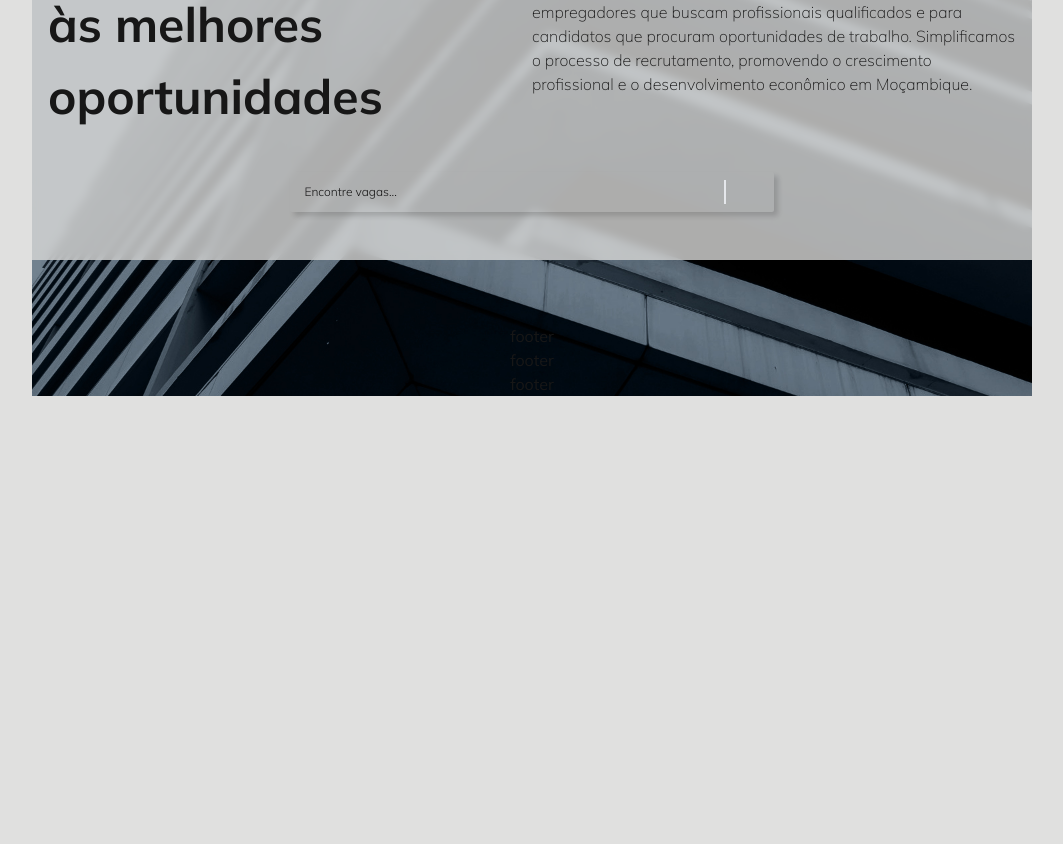
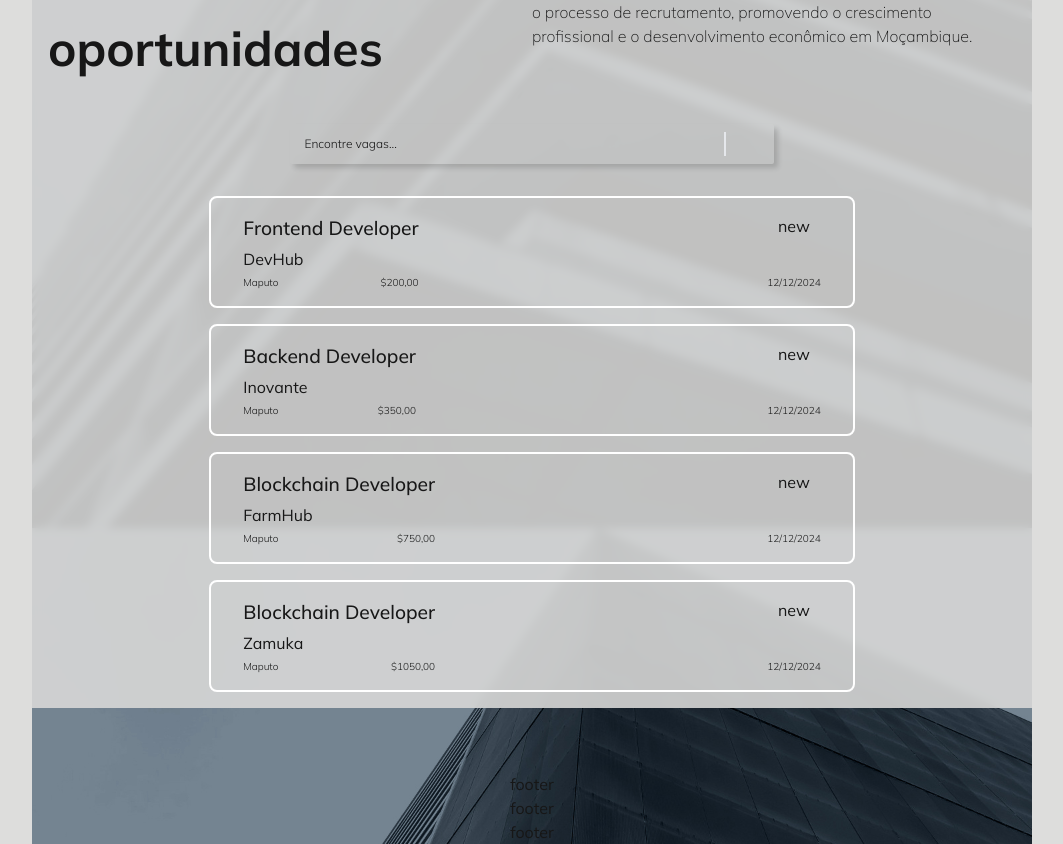
Before and after one commit to ArcidesFerrao/djopa, a Next.js app: page / in a window 1280 px wide. Shown: the part 588-1432 px from the top of the page, without its empty margins (108-1171 px from the left). Before the commit the page ends 984 px from the top, so only its background shows below. Built offline with nearby package versions, Linux system fonts and the light colour scheme; no server answers.

Commit message:
job list on home page

```diff
--- a/src/app/globals.css
+++ b/src/app/globals.css
@@ -3,7 +3,7 @@
 @tailwind utilities;
 
 :root {
-  --background: #d9d9d8cc;
+  --background: rgba(217, 217, 216, 0.89);
   --bg-color: rgba(217, 217, 216);
   --foreground: #171717;
   --footer-bg: #03101b;
@@ -47,9 +47,10 @@ main {
   background: var(--background);
   backdrop-filter: blur(4px);
   -webkit-backdrop-filter: blur(8px);
-
+  transition: all 250ms ease-in;
   width: 100%;
-  min-height: 50vh;
+  min-height: 80vh;
+  height: fit-content;
   /* z-index: 99; */
 }
 
--- a/src/app/layout.tsx
+++ b/src/app/layout.tsx
@@ -24,7 +24,7 @@ export default function RootLayout({
 
               <div className="navigators">
                 <NavLink href="/">Home</NavLink>
-                <NavLink href="/emprego">Emprego</NavLink>
+                {/* <NavLink href="/emprego">Emprego</NavLink> */}
                 <NavLink href="/contacto">Contacto</NavLink>
               </div>
               <div className="space-nav"></div>
--- a/src/app/page.tsx
+++ b/src/app/page.tsx
@@ -3,6 +3,7 @@ import type { Metadata } from "next";
 import SearchBar from "@/components/SearchBar";
 import Subtitle from "@/components/Subtitle";
 import Header from "@/components/Header";
+import JobList from "@/components/JobList";
 export const metadata: Metadata = {
   title: "Djopa",
   description: "Conectando talentos às oportunidades",
@@ -13,7 +14,8 @@ export default function Home() {
       <Header />
       <main className="flex flex-col gap-8 row-start-2 items-center justify-center px-4 ">
         <Subtitle />
-        <SearchBar />
+        {/* <SearchBar /> */}
+        <JobList />
       </main>
     </>
   );
--- /dev/null
+++ b/src/components/JobList.tsx
@@ -0,0 +1,95 @@
+"use client";
+
+import Job from "../app/emprego/_components/Job";
+import { useState } from "react";
+
+interface JobData {
+  id: string;
+  company: string;
+  position: string;
+  salary: string;
+  addedAt: Date;
+  expireDate: Date;
+}
+
+export default function JobList() {
+  const dados = [
+    {
+      company: "DevHub",
+      position: "Frontend Developer",
+      location: "Maputo",
+      salary: "$200,00",
+      addedAt: "",
+      expireDate: "",
+    },
+    {
+      company: "Inovante",
+      position: "Backend Developer",
+      location: "Maputo",
+      salary: "$350,00",
+      addedAt: "",
+      expireDate: "",
+    },
+    {
+      company: "FarmHub",
+      position: "Blockchain Developer",
+      location: "Maputo",
+      salary: "$750,00",
+      addedAt: "",
+      expireDate: "",
+    },
+    {
+      company: "Zamuka",
+      position: "Blockchain Developer",
+      location: "Maputo",
+      salary: "$1050,00",
+      addedAt: "",
+      expireDate: "",
+    },
+  ];
+
+  const [query, setQuery] = useState<string>("");
+
+  const search = (dados) => {
+    return dados.filter(
+      (item: { position: string; company: string }) =>
+        (item.position.toLowerCase() || "").includes(query) ||
+        (item.company.toLowerCase() || "").includes(query)
+    );
+  };
+
+  return (
+    <>
+      <div className=" flex items-center justify-center shadow-[4px_4px_5px_0px_rgba(0,_0,_0,_0.15)] py-2 px-2 w-1/2 rounded-sm">
+        <input
+          value={query}
+          onChange={(e) => setQuery(e.target.value)}
+          className="w-full"
+          type="text"
+          placeholder="Encontre vagas..."
+        />
+        <button
+          onClick={() => setQuery("")}
+          className="flex items-center justify-center border-l-2 px-2"
+        >
+          <span className="line-md--close-circle-filled"></span>
+        </button>
+      </div>
+
+      <section className="jobs flex flex-col gap-4 w-full items-center justify-center">
+        {search(dados).map((vaga, index) => (
+          <Job
+            key={index}
+            company={vaga.company}
+            position={vaga.position}
+            location={vaga.location}
+            salary={vaga.salary}
+            addedAt={vaga.addedAt}
+            expireDate={vaga.expireDate}
+          />
+        ))}
+        <div></div>
+      </section>
+    </>
+  );
+}
```
